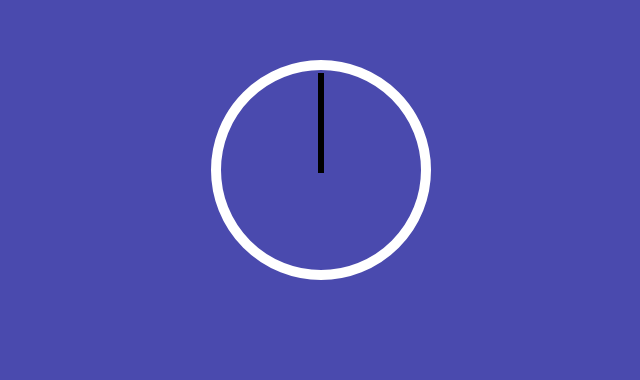
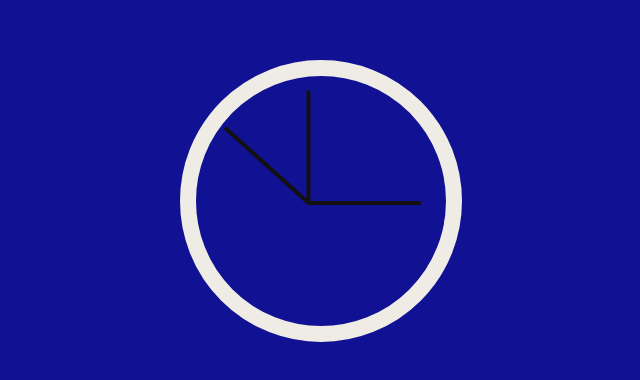
Before and after one commit to KaiqiGeorge/JS-Clock, a plain HTML site: page index.html in a window 1280 px wide. Shown: the part 140-520 px from the top of the page, without its empty margins (319-959 px from the left). Drawn offline with Linux system fonts and the light colour scheme.

Commit message:
wrote the js

```diff
--- a/index.js
+++ b/index.js
@@ -0,0 +1,25 @@
+let secondHand = document.querySelector(".second-hand");
+let minHand = document.querySelector(".min-hand");
+let hourHand = document.querySelector(".hour-hand");
+function setDate() {
+  let now = new Date();
+
+  let second = now.getSeconds();
+  const secondDegree=((second/60)*360)+90;
+  secondHand.style.transform=`rotate(${secondDegree}deg)`;
+
+  let mins = now.getMinutes();
+  const minsDegree=((mins/60)*360)+((second/60)*6)+90;
+  minHand.style.transform=`rotate(${minsDegree}deg)`;
+
+
+
+  let hour = now.getHours();
+  const hourDegree=((hour/12)*360)+((mins/60)*30)+90;
+  hourHand.style.transform=`rotate(${hourDegree})`;
+  console.log(hour)
+}
+
+setInterval(setDate,1000);
+
+setDate();
--- a/style.css
+++ b/style.css
@@ -1,11 +1,11 @@
 html {
-  background-color: rgb(74, 74, 174);
+  background-color: rgb(17, 17, 148);
 }
 .clock {
-  width: 200px;
-  height: 200px;
+  width: 250px;
+  height: 250px;
   margin: 200px auto;
-  border: 10px solid white;
+  border: 16px solid rgb(239, 236, 230);
   border-radius: 50%;
   position: relative;
 }
@@ -13,15 +13,16 @@ html {
   position: relative;
   width: 100%;
   height: 100%;
+  transform: translateY(-3px);
+  z-index: 3;
 }
 .hand {
   position: absolute;
-  height: 6px;
-  width: 50%;
-  background: black;
+  height: 4px;
+  width: 45%;
+  background: rgb(18, 16, 16);
   top: 50%;
-  transition-timing-function:cubic-bezier(0.22, 0.61, 0, 1.66);
+  transition-timing-function: cubic-bezier(0.22, 4.7, 0, 1.66);
   transform-origin: 100%;
-  transform: rotate(90deg);
-  transition: all 0.05s;
+  transform: rotate(180deg);
 }
```
